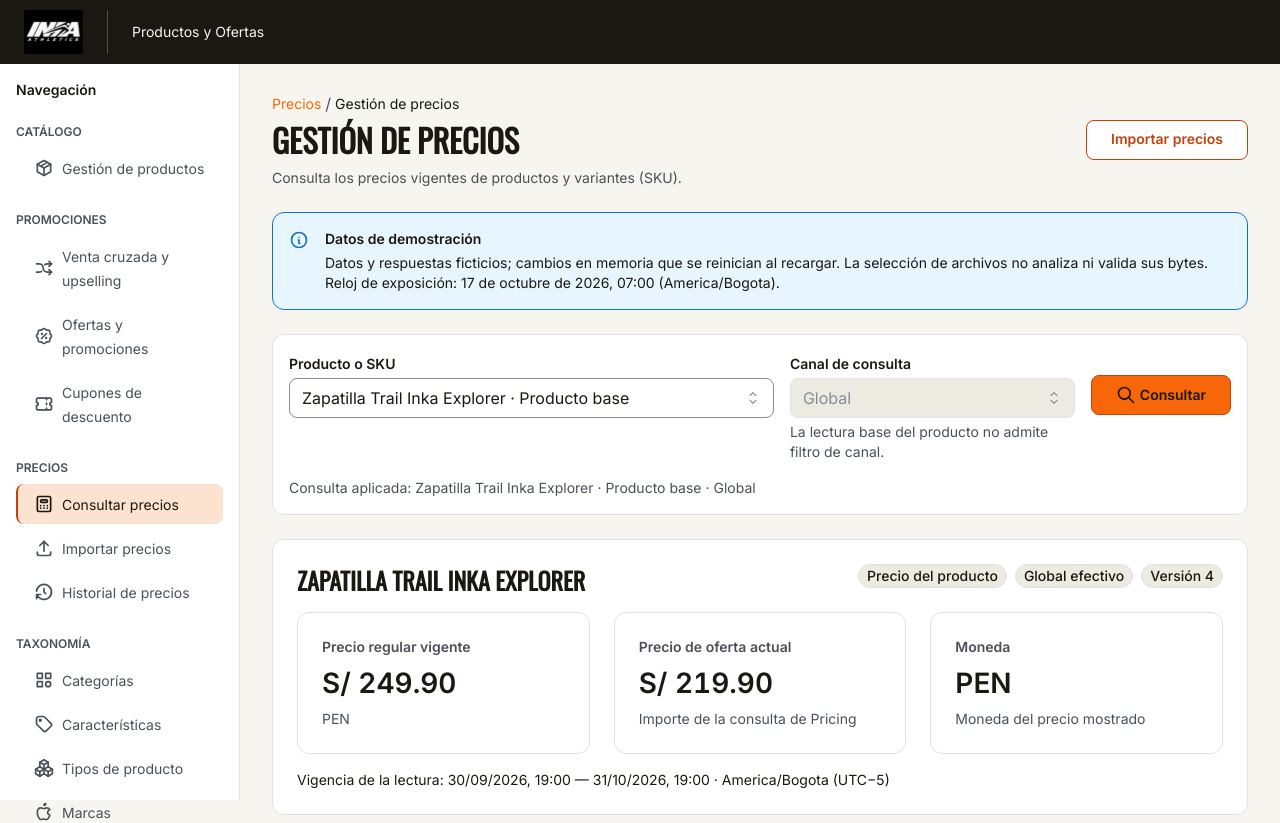
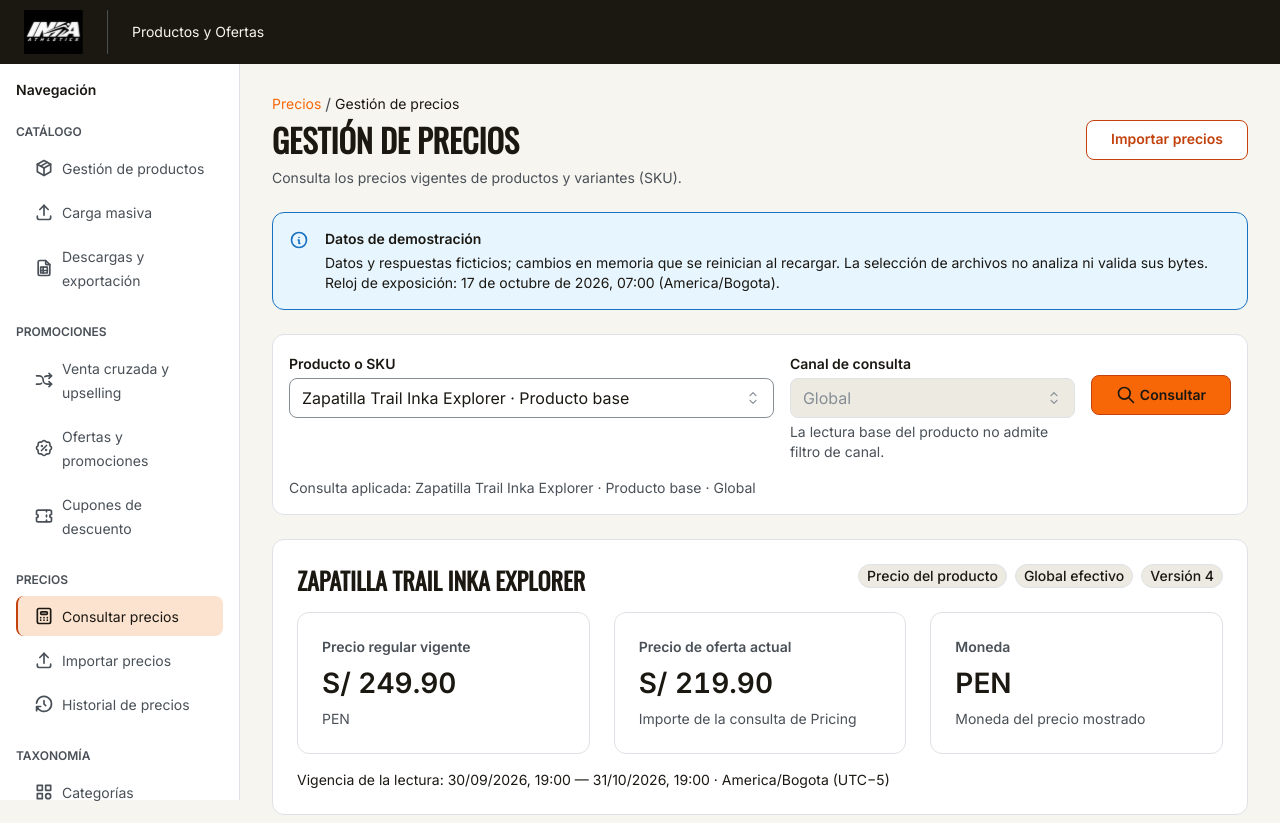
Before and after one commit to Taller-SW-Web/G6-Productos-Ofertas-frontend, a React (Vite) app: page /precios in a window 1280 px wide. Shown: the top 823 px of the page. Built offline with nearby package versions, Linux system fonts and the light colour scheme.

Commit message:
feat(bulk): integrar navegacion de carga masiva y descargas al menu P0 (Refs #3)

```diff
--- a/src/app/navigation/ApplicationNavigation.tsx
+++ b/src/app/navigation/ApplicationNavigation.tsx
@@ -1,10 +1,15 @@
 import { Box, NavLink, Stack, Text } from "@mantine/core";
 import { Link, useLocation } from "react-router-dom";
-import { productNavigation, taxonomyNavigation } from "./navigation";
+import {
+  bulkNavigation,
+  productNavigation,
+  taxonomyNavigation,
+} from "./navigation";
 
 export function ApplicationNavigation() {
   const { pathname } = useLocation();
-  const activeDestination = productNavigation
+  const allCommercialNav = [...productNavigation, ...bulkNavigation];
+  const activeDestination = allCommercialNav
     .flatMap((item) =>
       [item.to, ...(item.matchPaths ?? [])].map((prefix) => ({
         to: item.to,
@@ -18,10 +23,10 @@
     .sort((a, b) => b.prefix.length - a.prefix.length)[0]?.to;
   const groups = [
     ...Array.from(
-      new Set(productNavigation.map((item) => item.group ?? "Navegación")),
+      new Set(allCommercialNav.map((item) => item.group ?? "Navegación")),
     ).map((label) => ({
       label,
-      items: productNavigation.filter(
+      items: allCommercialNav.filter(
         (item) => (item.group ?? "Navegación") === label,
       ),
     })),
@@ -37,7 +42,7 @@
             </Text>
             <Stack gap="xs">
               {group.items.map(({ to, label, icon: Icon }) => {
-                const active = productNavigation.some((item) => item.to === to)
+                const active = allCommercialNav.some((item) => item.to === to)
                   ? activeDestination === to
                   : pathname === to || pathname.startsWith(`${to}/`);
                 return (
--- a/src/app/navigation/navigation.ts
+++ b/src/app/navigation/navigation.ts
@@ -27,11 +27,23 @@
 }
 
 export const bulkNavigation: NavigationItem[] = [
-  { to: "/carga-masiva", label: "Carga masiva", icon: IconUpload },
+  {
+    to: "/carga-masiva",
+    label: "Carga masiva",
+    icon: IconUpload,
+    group: "Catálogo",
+    matchPaths: [
+      "/carga-masiva",
+      "/carga-masiva/revisar",
+      "/carga-masiva/importaciones",
+    ],
+  },
   {
     to: "/carga-masiva/descargas",
     label: "Descargas y exportación",
     icon: IconFileSpreadsheet,
+    group: "Catálogo",
+    matchPaths: ["/carga-masiva/descargas"],
   },
 ];
 export const productNavigation: NavigationItem[] = [
```
